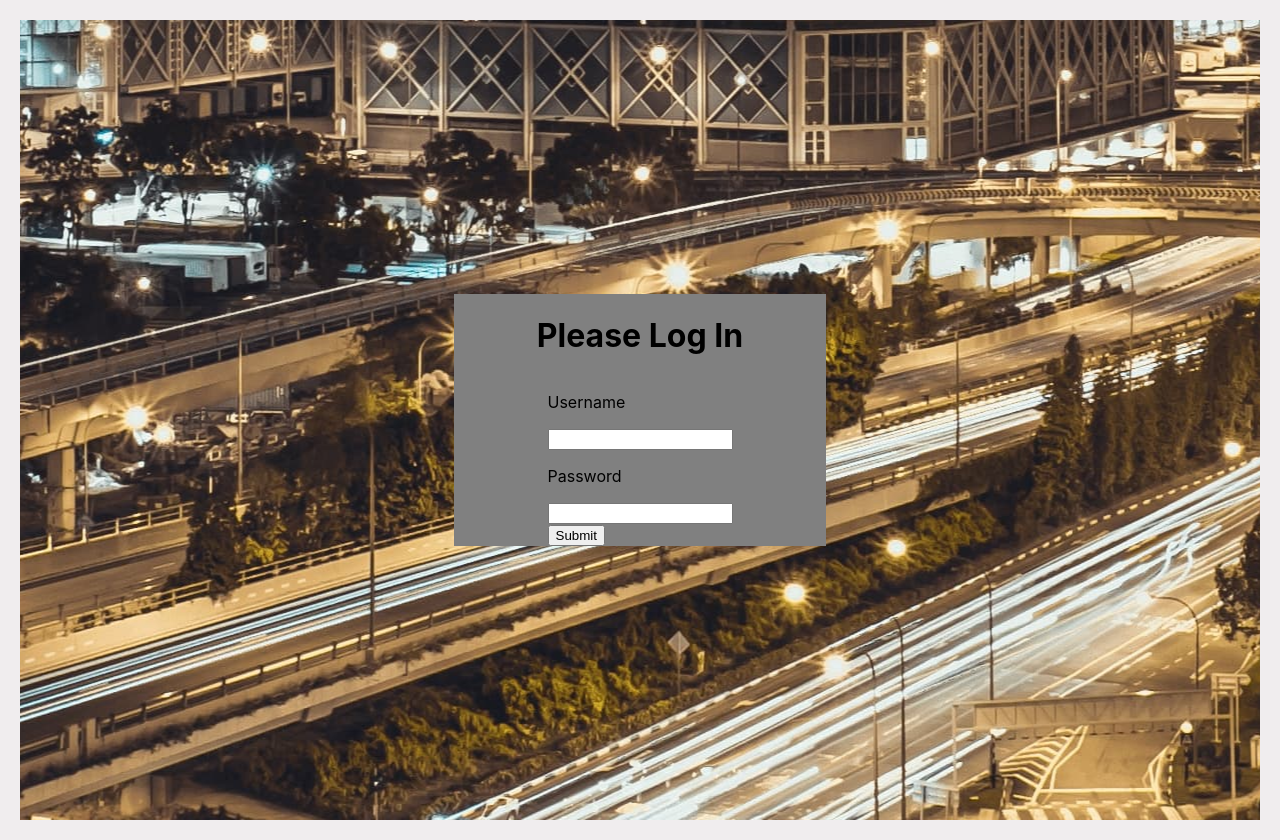
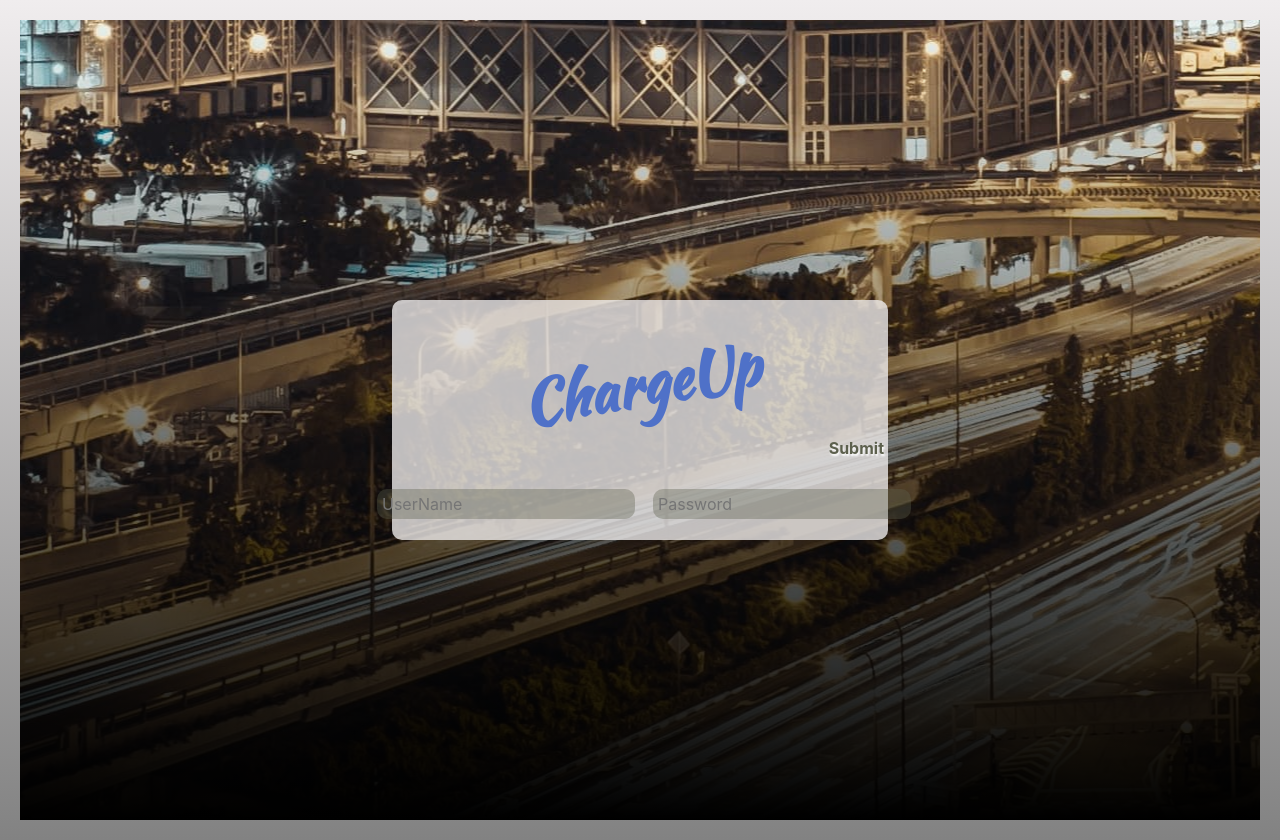
Before and after one commit to MaJaWh/ChargeUp, a React (Create React App) app: page /login in a window 1280 px wide. Built offline with nearby package versions, Linux system fonts and the light colour scheme.

Commit message:
added basic styling to the login page

```diff
--- a/src/components/Footer.jsx
+++ b/src/components/Footer.jsx
@@ -3,7 +3,9 @@ import '../styles/footer.css'
 function Footer() {
     return(
         <div className='footer__outer'>
-            <div>Footer</div>
+            <button className='footer__button'>Map</button>
+            <button className='footer__button'>List</button>
+            <button className='footer__button'>Reviews</button>
         </div>
     )
 }
--- a/src/components/Login.jsx
+++ b/src/components/Login.jsx
@@ -40,19 +40,19 @@ function Login() {
         <div className='login__outer'>
          <div className='login__background-image'>
           <div className="login-box">
-            <h1>Please Log In</h1>
             <form onSubmit={handleSubmit}>
-            <label>
-                <p>Username</p>
-                <input type="text" onChange={e => setUsername(e.target.value)}/>
-            </label>
-            <label>
-                <p>Password</p>
-                <input type="password"  onChange={e => setPassword(e.target.value)}/>
-            </label>
-            <div>
-                <button type="submit">Submit</button>
-            </div>
+                <div className='login__button-div'>
+                    <h1>ChargeUp</h1>
+                    <button type="submit" className='login__button'>Submit</button>
+                </div>
+                <div  className='login__input-box'>
+                    <label className='login__input-box'>
+                        <input type="text" className='login__input-user' placeholder='UserName' onChange={e => setUsername(e.target.value)}/>
+                    </label>
+                    <label>
+                        <input type="password" className='login__input-user' placeholder='Password' onChange={e => setPassword(e.target.value)}/>
+                    </label>
+                </div>
             </form>
           </div>
          </div>
--- a/src/components/dashboard.jsx
+++ b/src/components/dashboard.jsx
@@ -11,7 +11,7 @@ function Dashboard() {
             <div className='main-title'>ChargeUp</div>
            <Header />
             <Map />
-            <Footer />
+            <Footer className='dashboard__footer'/>
         </div>
     );
 }
--- a/src/styles/App.css
+++ b/src/styles/App.css
@@ -1,6 +1,6 @@
 
 .wrapper {
   height: 100vh;
-  background-color: #F0EDEE;
+  background: linear-gradient( 180deg, #F0EDEE, 50%, #828282) ;
   padding: 20px;
 }
--- a/src/styles/Login.css
+++ b/src/styles/Login.css
@@ -1,3 +1,18 @@
+@font-face {
+    font-family: 'KaushanScript';
+    src: url('../fonts/KaushanScript-Regular.ttf') format("truetype");
+}
+
+
+h1 {
+    font-family: 'KaushanScript';
+    font-size: 60px;
+    transform: rotate(-10deg);
+    color: #4f71c8;
+    margin-bottom: 0;
+    text-align: center;
+
+}
 .login__outer {
     background-color: none;
     width: auto;
@@ -9,7 +24,8 @@
     align-items: center;
     justify-content: center;
     flex-direction: column;
-    background-image: url('../images/xavier-l-_3xRXB_CF5w-unsplash\(2\).jpg');
+    background-image: linear-gradient(rgba(255, 255, 255, 0), rgb(0, 0, 0)),
+                  url(".././images/xavier-l-_3xRXB_CF5w-unsplash\(2\).jpg");
     background-position: center;
     background-repeat: no-repeat;
     height: 100vh;
@@ -17,10 +33,57 @@
 }
 
 .login-box{
-    background-color: grey;
+    background-color: rgba(240, 237, 238, 0.786);;
     display: flex;
     flex-direction: column;
     align-items: center;
     margin: auto;;
-    width: 30%;
+    width: 40%;
+    border-radius: 10px;
 }
+
+.login__button-div {
+    display: flex;
+    flex-direction: column;
+}
+
+.login__button {
+    all: unset;
+    cursor: pointer;
+    color: #5c604d;
+    padding-top: 10px;
+    padding-bottom: 10px;
+    font-size: 16px;
+    font-weight: bold;
+    border: none;
+    display: block;
+    margin-left: auto;
+    margin-right: 40px;
+    text-shadow: 1px 2px 2px white;
+}
+
+.login__button:hover {
+    font-size: 18px;
+}
+
+.login__input-box {
+    display: flex;
+    flex-direction: row;
+    align-items: center;
+    margin: 8px;
+}
+
+.login__input-user {
+    all: unset;
+    margin: 5px;
+    padding: 5px;
+    background-color: #5c604d5e;
+    border-radius: 10px;;
+
+}
+
+.login__input-user:hover {
+    cursor: pointer;
+    background-color: #5c604d97;
+    transition: 200ms;
+}
--- a/src/styles/footer.css
+++ b/src/styles/footer.css
@@ -1,10 +1,22 @@
 .footer__outer {
     display: flex;
     align-items: center;
-    justify-content: center;
+    justify-content: space-around;
     color: white;
     text-align: center;
     height: 50px;
     width: 100%;
     background-color:#2C4251;
+    border-radius: 10px;
+    box-shadow: 10px 5px 5px rgba(240, 237, 238, 0.288);
 }
+
+.footer__button {
+    all: unset;
+    cursor: pointer;
+    color: #a6ac8c;
+    padding: 10px;
+    font-size: 15px;
+    font-weight: bold;
+    border: none;
+}
```
Also changed, not shown: src/styles/dashboard.css (line endings or trailing spaces).
